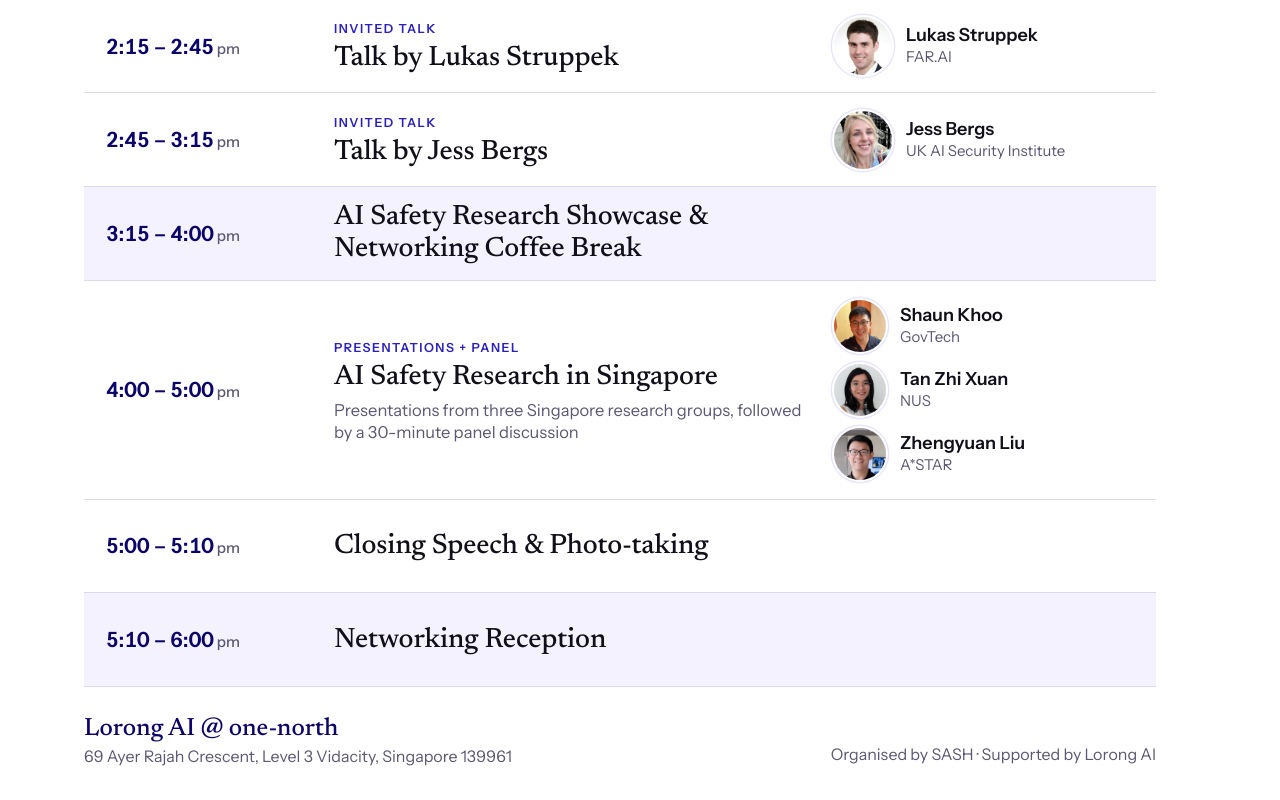
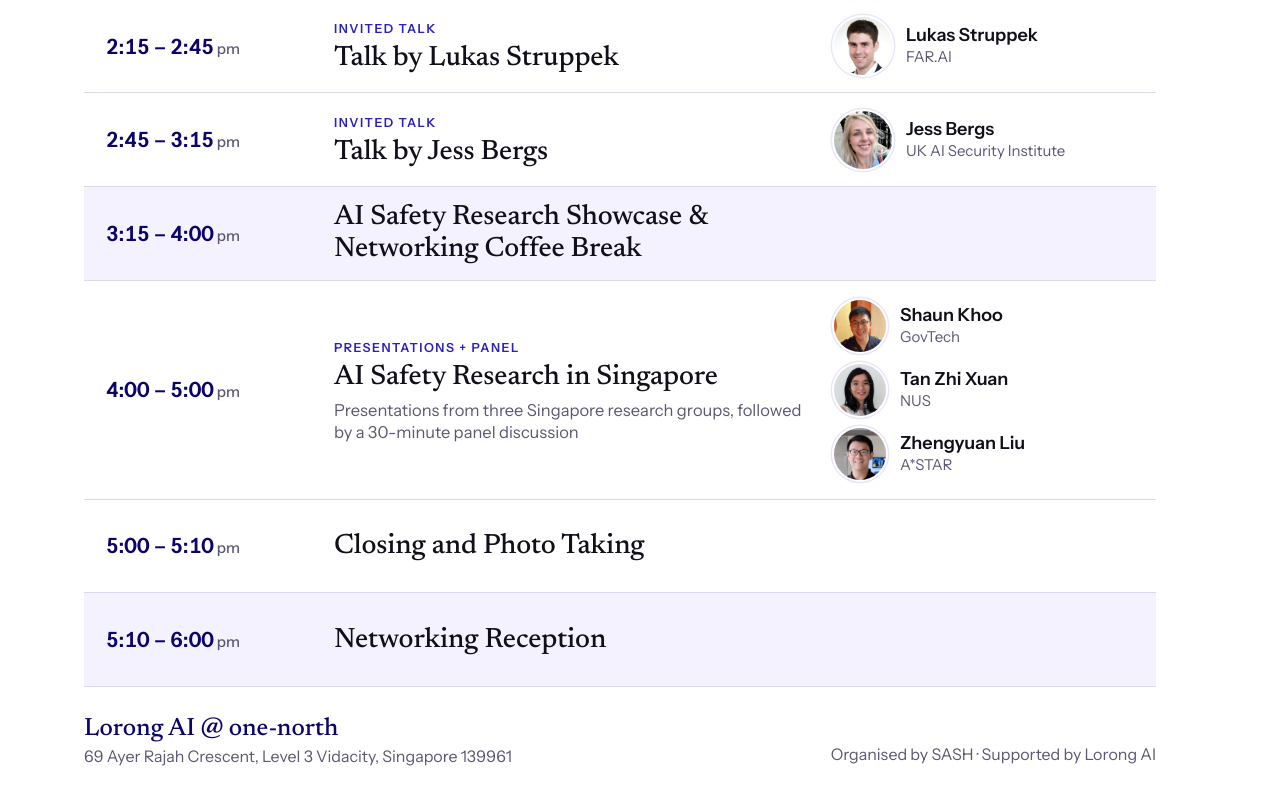
Before and after one commit to sash-aisafety-symposium/sash-aisafety-symposium.github.io, a plain HTML site: page poster/agenda-poster.html in a window 1280 px wide. Shown: the part 954-1754 px from the top of the page. Drawn offline with Linux system fonts and the light colour scheme.

Commit message:
Poster: rename closing session
Co-Authored-By: Claude Opus 5.5 <noreply@anthropic.com>
Claude-Session: https://claude.ai/code/session_015kArQo8sqV8ZuqzNsvFSqX

```diff
--- a/poster/agenda-poster.html
+++ b/poster/agenda-poster.html
@@ -129,7 +129,7 @@
       </li>
       <li>
         <div class="time">5:00 – 5:10<small>pm</small></div>
-        <div><div class="title">Closing Speech &amp; Photo-taking</div></div>
+        <div><div class="title">Closing and Photo Taking</div></div>
         <div></div>
       </li>
       <li class="break">
```
Also changed, not shown: poster/agenda-poster.png, 1 other file.
